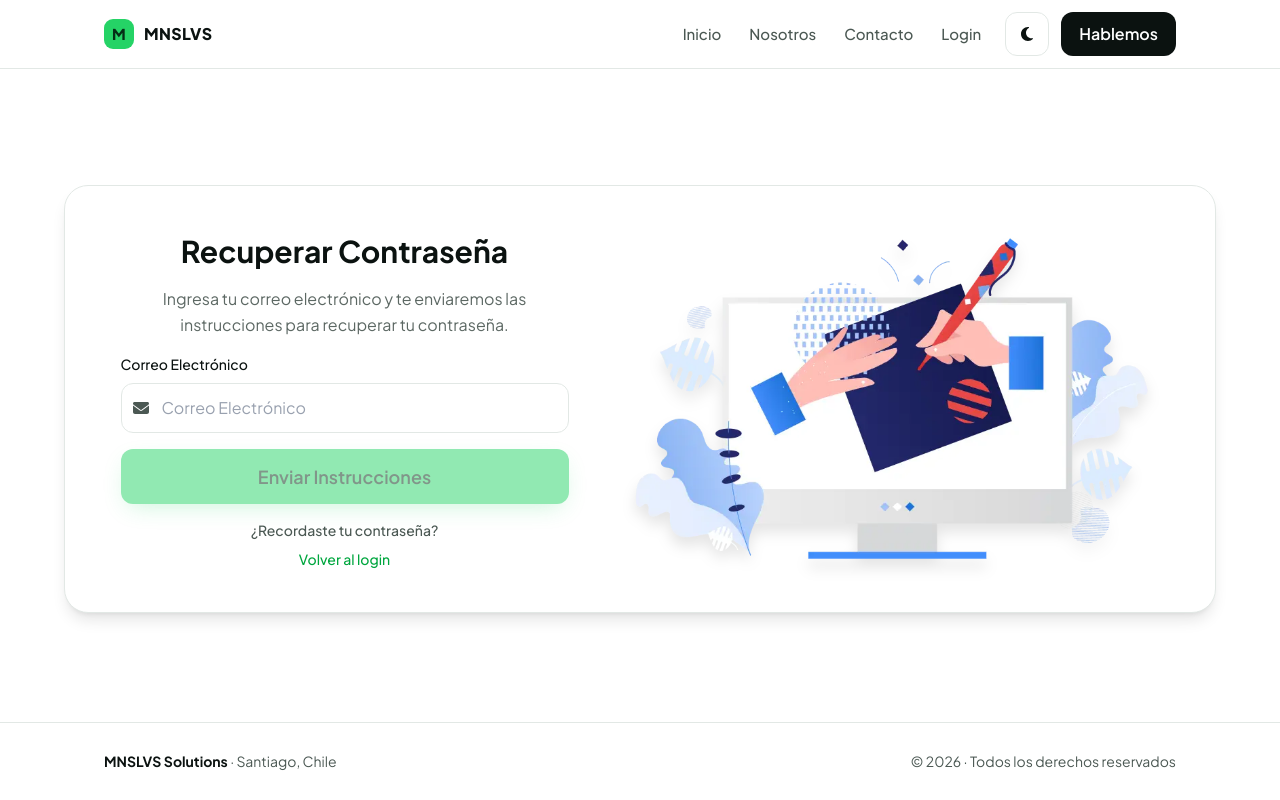
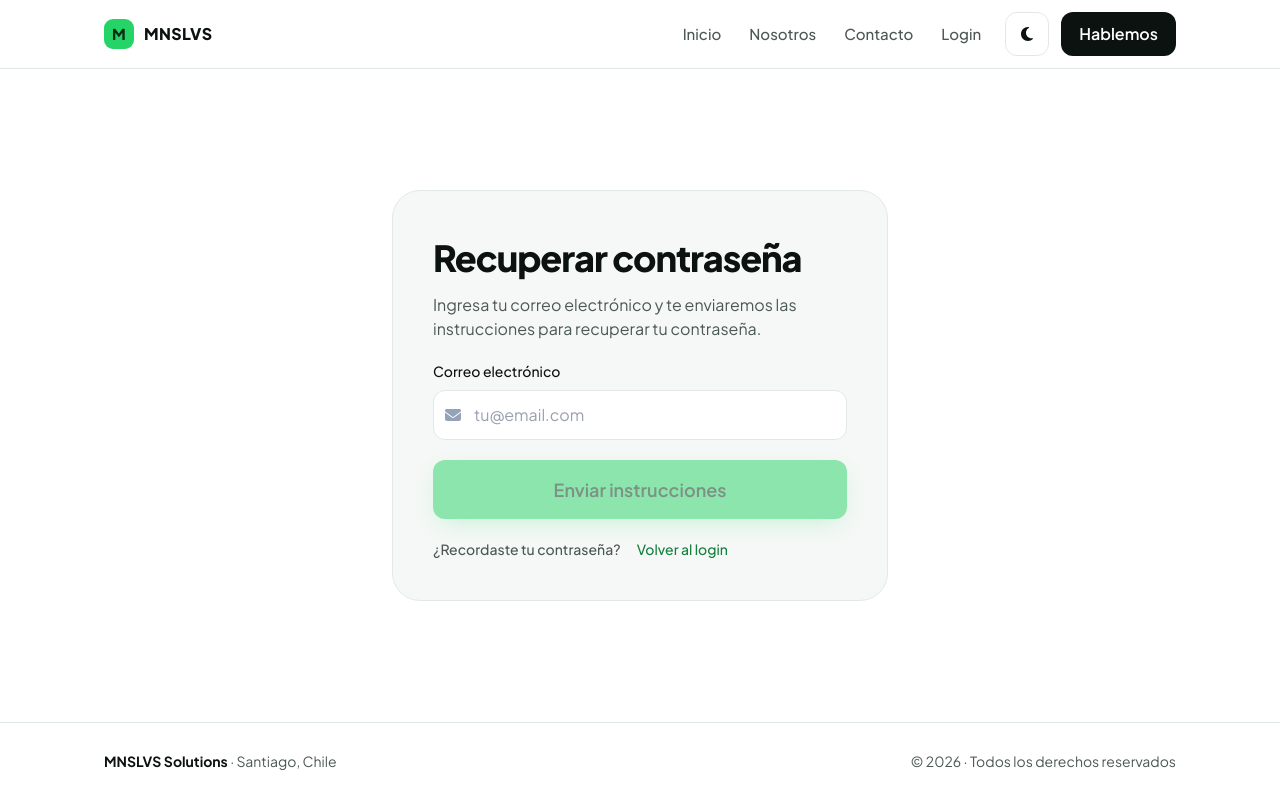
Before and after one commit to emonsalves/AWS-Frontend, a React (Vite) app: page /recovery in a window 1280 px wide. Built offline with nearby package versions, Linux system fonts and the light colour scheme; what tailwindcss-animated would draw is missing.

Commit message:
feat(login): rediseñar ingreso y recuperación con el estilo nuevo
Panel de marca y formulario en tarjeta; la lógica no cambia. Se quita el bloque de registro comentado.

```diff
--- a/src/pages/Login.jsx
+++ b/src/pages/Login.jsx
@@ -1,7 +1,5 @@
 import { Link } from 'react-router';
 import { useState } from 'react';
-import { useTheme } from '../hooks/useTheme';
-import Card from '../components/ui/Card';
 import Button from '../components/ui/Button';
 import Input from '../components/ui/Input';
 import { usePageTitle } from '../hooks/usePageTitle';
@@ -9,7 +7,6 @@ import Icon from '../components/ui/Icon';
 
 const Login = () => {
     usePageTitle("Iniciar sesión");
-    const { text } = useTheme();
     const [email, setEmail] = useState('');
     const [password, setPassword] = useState('');
     const [emailError, setEmailError] = useState('');
@@ -86,41 +83,41 @@ const Login = () => {
     const isFormValid = email && validateEmail(email) && password && password.length >= 6 && !isLoading;
 
     return (
-        <div className="w-full min-h-full flex items-center justify-center px-4 py-4">
-            <Card
-                variant="elevated"
-                className="w-full max-w-[95%] sm:max-w-[90%] lg:max-w-[85%] xl:max-w-6xl mx-auto animate-fade-up animate-once backdrop-blur-xs"
-                padding="none"
+        <div className="mx-auto grid w-full max-w-6xl gap-10 px-5 py-14 sm:px-10 sm:py-20 lg:grid-cols-2 lg:items-stretch">
+            <div className="anim-rise relative hidden overflow-hidden rounded-[28px] bg-ink p-10 text-night-text lg:flex lg:flex-col lg:justify-between dark:bg-night-soft dark:ring-1 dark:ring-night-line">
+                <div
+                    aria-hidden="true"
+                    className="pointer-events-none absolute inset-0 bg-[radial-gradient(rgba(255,255,255,0.08)_1px,transparent_1px)] bg-[size:22px_22px]"
+                />
+                <span aria-hidden="true" className="relative flex h-12 w-12 items-center justify-center rounded-xl bg-primary-500 text-xl font-extrabold text-primary-ink">
+                    M
+                </span>
+                <div className="relative">
+                    <p className="text-[40px] leading-[1.05] font-extrabold tracking-[-0.04em]">Tu panel de MNSLVS Solutions</p>
+                    <p className="mt-4 text-lg text-night-muted">Revisa tus proyectos y automatizaciones en un solo lugar.</p>
+                </div>
+            </div>
+
+            <form
+                onSubmit={handleSubmit}
+                aria-label="Formulario de inicio de sesión"
+                className="anim-rise flex flex-col gap-5 rounded-[28px] border border-paper-line bg-paper-soft p-6 sm:p-10 dark:border-night-line dark:bg-night-soft"
+                style={{ '--delay': '120ms' }}
+                noValidate
             >
-                <form onSubmit={handleSubmit} aria-label="Formulario de inicio de sesión">
-                    <section className="w-full flex flex-col md:flex-row justify-center items-center gap-4 md:gap-12 rounded-2xl p-3 sm:p-4 md:p-6 lg:p-8" role="main">
-                        <div className="w-full md:w-1/2 max-w-xs sm:max-w-sm md:max-w-md lg:max-w-xl">
-                            <img
-                                src="/images/login.webp"
-                                alt="Ilustración de login"
-                                className="w-full h-auto max-h-48 sm:max-h-64 md:max-h-full rounded-2xl filter drop-shadow-xl object-contain"
-                            />
+                <div className="mb-2">
+                    <h1 className="text-[32px] leading-tight font-extrabold tracking-[-0.03em] text-ink sm:text-4xl dark:text-night-text">Iniciar sesión</h1>
+                    <p className="mt-2 text-ink-muted dark:text-night-muted">Ingresa tus credenciales para acceder a tu cuenta.</p>
                 </div>
-                        <div className="w-full md:w-1/2 max-w-sm lg:max-w-md animate-fade-left animate-once space-y-3 sm:space-y-4">
-                            <div className="text-center space-y-2 sm:space-y-3">
-                                <h1 className={`text-xl sm:text-2xl md:text-3xl font-bold ${text.primary}`}>
-                                    Iniciar Sesión
-                                </h1>
-                                <p className={`text-sm sm:text-base leading-relaxed ${text.secondary} opacity-90`}>
-                                    Ingresa tus credenciales para acceder a tu cuenta
-                                </p>
-                            </div>
-                            <div className="space-y-3 sm:space-y-4">
                 <Input
                     type="email"
-                                    placeholder="Correo Electrónico"
-                                    className="w-full"
-                                    leftIcon={<Icon name="envelope" className={text.icon} />}
+                    placeholder="tu@email.com"
+                    leftIcon={<Icon name="envelope" />}
                     value={email}
                     onChange={handleEmailChange}
                     error={emailError}
                     state={emailError ? 'error' : email && validateEmail(email) ? 'success' : 'default'}
-                                    label="Correo Electrónico"
+                    label="Correo electrónico"
                     id="email-input"
                     name="email"
                     autoComplete="email"
@@ -128,9 +125,8 @@ const Login = () => {
                 />
                 <Input
                     type="password"
-                                    placeholder="Contraseña"
-                                    className="w-full"
-                                    leftIcon={<Icon name="lock" className="text-neutral-600 dark:text-neutral-300" />}
+                    placeholder="Tu contraseña"
+                    leftIcon={<Icon name="lock" />}
                     value={password}
                     onChange={handlePasswordChange}
                     error={passwordError}
@@ -141,12 +137,11 @@ const Login = () => {
                     autoComplete="current-password"
                     required
                 />
-                            </div>
-                            <div className="mt-3 sm:mt-4 flex flex-col sm:flex-row justify-between items-start sm:items-center gap-3 sm:gap-2 font-semibold text-sm">
-                                <label className={`flex items-center cursor-pointer ${text.secondary} hover:${text.primary} transition-colors duration-200`}>
+                <div className="flex flex-col items-start justify-between gap-3 text-sm font-medium sm:flex-row sm:items-center">
+                    <label className="flex cursor-pointer items-center gap-3 text-ink-muted dark:text-night-muted">
                         <input
                             type="checkbox"
-                                        className="mr-3 w-4 h-4 rounded-sm border-2 border-neutral-300 text-primary-600 focus:ring-2 focus:ring-primary-500 focus:ring-offset-1 transition-all duration-200"
+                            className="h-4 w-4 rounded-sm accent-primary-500"
                             checked={rememberMe}
                             onChange={(e) => setRememberMe(e.target.checked)}
                         />
@@ -154,42 +149,22 @@ const Login = () => {
                     </label>
                     <Link
                         to="/recovery"
-                                    className="text-green-600 dark:text-green-400 hover:text-green-700 dark:hover:text-green-300 transition-colors duration-200 font-medium"
+                        className="rounded-md text-primary-700 hover:underline focus-visible:outline-2 focus-visible:outline-offset-2 focus-visible:outline-primary-700 dark:text-primary-400 dark:focus-visible:outline-primary-400"
                     >
                         ¿Olvidaste tu contraseña?
                     </Link>
                 </div>
-                            <div className="text-center md:text-left mt-4 sm:mt-6">
-                                <Button
-                                    variant="primary"
-                                    size="md"
-                                    fullWidth
-                                    type="submit"
-                                    className="py-3 sm:py-3.5 text-base sm:text-lg font-semibold"
-                                    disabled={!isFormValid}
-                                >
+                <Button variant="primary" size="lg" fullWidth type="submit" className="mt-2" disabled={!isFormValid}>
                     {isLoading ? (
                         <span className="flex items-center justify-center">
-                                            <Icon name="spinner" className="animate-spin mr-2" />
+                            <Icon name="spinner" className="mr-2 animate-spin" />
                             Iniciando sesión...
                         </span>
                     ) : (
-                                        'Iniciar Sesión'
+                        'Iniciar sesión'
                     )}
                 </Button>
-                            </div>
-                            {/* <div className={`mt-4 font-medium text-sm text-center space-y-2 ${text.secondary}`}>
-                                <div className="space-y-2">
-                                    <p>¿No tienes una cuenta?</p>
-                                    <Link to="/register" className={`${text.accent} hover:text-primary-500 transition-colors duration-200 font-medium block`}>
-                                        Crear cuenta nueva
-                                    </Link>
-                                </div>
-                            </div> */}
-                        </div>
-                    </section>
             </form>
-            </Card>
         </div>
     );
 };
--- a/src/pages/Recovery.jsx
+++ b/src/pages/Recovery.jsx
@@ -1,7 +1,5 @@
 import { Link } from 'react-router';
 import { useState } from 'react';
-import { useTheme } from '../hooks/useTheme';
-import Card from '../components/ui/Card';
 import Button from '../components/ui/Button';
 import Input from '../components/ui/Input';
 import { usePageTitle } from '../hooks/usePageTitle';
@@ -9,7 +7,6 @@ import Icon from '../components/ui/Icon';
 
 const Recovery = () => {
     usePageTitle("Recuperar contraseña");
-    const { text } = useTheme();
     const [email, setEmail] = useState('');
     const [emailError, setEmailError] = useState('');
     const [isLoading, setIsLoading] = useState(false);
@@ -66,119 +63,86 @@ const Recovery = () => {
     const isFormValid = email && validateEmail(email) && !isLoading;
 
     return (
-        <div className="w-full h-full flex items-center justify-center px-4 py-8">
-            <Card
-                variant="elevated"
-                className="w-full max-w-[95%] sm:max-w-[90%] lg:max-w-[85%] xl:max-w-6xl mx-auto animate-fade-up animate-once mt-8 sm:mt-12 md:mt-16 lg:mt-12 mb-6 sm:mb-8 lg:mb-10 backdrop-blur-xs"
-                padding="none"
+        <div className="mx-auto flex w-full max-w-xl px-5 py-14 sm:px-10 sm:py-20">
+            <form
+                onSubmit={handleSubmit}
+                aria-label="Formulario de recuperación de contraseña"
+                className="anim-rise flex w-full flex-col gap-5 rounded-[28px] border border-paper-line bg-paper-soft p-6 sm:p-10 dark:border-night-line dark:bg-night-soft"
+                noValidate
             >
-                <form onSubmit={handleSubmit} aria-label="Formulario de recuperación de contraseña">
-                    <section className="w-full flex flex-col-reverse md:flex-row justify-center items-center gap-6 md:gap-12 rounded-2xl p-4 sm:p-6 lg:p-8" role="main">
-                        <div className="w-full md:w-1/2 max-w-sm lg:max-w-md animate-fade-left animate-once space-y-4">
-                            <div className="text-center space-y-3">
-                                <h1 className={`text-2xl sm:text-3xl font-bold ${text.primary}`}>
-                                    {isSuccess ? 'Instrucciones Enviadas' : 'Recuperar Contraseña'}
+                {isSuccess && (
+                    <span className="flex h-14 w-14 items-center justify-center rounded-full bg-primary-500 text-xl text-primary-ink">
+                        <Icon name="check" />
+                    </span>
+                )}
+                <div>
+                    <h1 className="text-[32px] leading-tight font-extrabold tracking-[-0.03em] text-ink sm:text-4xl dark:text-night-text">
+                        {isSuccess ? 'Instrucciones enviadas' : 'Recuperar contraseña'}
                     </h1>
                     {isSuccess ? (
-                                    <div className="space-y-3">
-                                        <div className="flex justify-center">
-                                            <div className="w-16 h-16 bg-green-100 rounded-full flex items-center justify-center">
-                                                <Icon name="check" className="text-green-600 text-2xl" />
-                                            </div>
-                                        </div>
-                                        <p className={`text-base leading-relaxed ${text.secondary} opacity-90`}>
-                                            {successMessage}
-                                        </p>
-                                        <p className={`text-sm ${text.secondary} opacity-75`}>
+                        <>
+                            <p className="mt-2 text-ink dark:text-night-text">{successMessage}</p>
+                            <p className="mt-2 text-sm text-ink-muted dark:text-night-muted">
                                 Revisa tu bandeja de entrada y sigue las instrucciones para restablecer tu contraseña.
                             </p>
-                                    </div>
+                        </>
                     ) : (
-                                    <p className={`text-base leading-relaxed ${text.secondary} opacity-90`}>
+                        <p className="mt-2 text-ink-muted dark:text-night-muted">
                             Ingresa tu correo electrónico y te enviaremos las instrucciones para recuperar tu contraseña.
                         </p>
                     )}
                 </div>
                 {!isSuccess && (
                     <>
-                                    <div className="space-y-4">
                         <Input
                             type="email"
-                                            placeholder="Correo Electrónico"
-                                            className="w-full"
-                                            leftIcon={<Icon name="envelope" className={text.secondary} />}
+                            placeholder="tu@email.com"
+                            leftIcon={<Icon name="envelope" />}
                             value={email}
                             onChange={handleEmailChange}
                             error={emailError}
                             state={emailError ? 'error' : email && validateEmail(email) ? 'success' : 'default'}
-                                            label="Correo Electrónico"
+                            label="Correo electrónico"
                             id="email-input"
                             name="email"
                             autoComplete="email"
                             required
                         />
-                                    </div>
-                                    <div className="text-center md:text-left mt-6">
-                                        <Button
-                                            variant="primary"
-                                            size="md"
-                                            fullWidth
-                                            type="submit"
-                                            className="py-3.5 text-lg font-semibold"
-                                            disabled={!isFormValid}
-                                        >
+                        <Button variant="primary" size="lg" fullWidth type="submit" disabled={!isFormValid}>
                             {isLoading ? (
                                 <span className="flex items-center justify-center">
-                                                    <Icon name="spinner" className="animate-spin mr-2" />
+                                    <Icon name="spinner" className="mr-2 animate-spin" />
                                     Enviando...
                                 </span>
                             ) : (
-                                                'Enviar Instrucciones'
+                                'Enviar instrucciones'
                             )}
                         </Button>
-                                    </div>
                     </>
                 )}
-                            <div className={`mt-4 font-medium text-sm text-center space-y-2 ${text.secondary}`}>
+                <div className="flex flex-wrap items-center gap-x-4 gap-y-2 text-sm font-medium text-ink-muted dark:text-night-muted">
                     {isSuccess ? (
-                                    <div className="space-y-2">
-                                        <p>¿No recibiste el email?</p>
-                                        <div className="flex flex-col sm:flex-row items-center justify-center gap-2 sm:gap-4">
+                        <>
+                            <span>¿No recibiste el correo?</span>
                             <button
+                                type="button"
                                 onClick={() => {
                                     setIsSuccess(false);
                                     setSuccessMessage('');
                                 }}
-                                                className="text-green-600 dark:text-green-400 hover:text-green-700 dark:hover:text-green-300 transition-colors duration-200 font-medium underline"
+                                className="rounded-md text-primary-700 hover:underline focus-visible:outline-2 focus-visible:outline-offset-2 focus-visible:outline-primary-700 dark:text-primary-400 dark:focus-visible:outline-primary-400"
                             >
                                 Enviar nuevamente
                             </button>
-                                            <span className="hidden sm:inline text-neutral-400">|</span>
-                                            <Link to="/Login" className="text-green-600 dark:text-green-400 hover:text-green-700 dark:hover:text-green-300 transition-colors duration-200 font-medium">
+                        </>
+                    ) : (
+                        <span>¿Recordaste tu contraseña?</span>
+                    )}
+                    <Link to="/login" className="rounded-md text-primary-700 hover:underline focus-visible:outline-2 focus-visible:outline-offset-2 focus-visible:outline-primary-700 dark:text-primary-400 dark:focus-visible:outline-primary-400">
                         Volver al login
                     </Link>
                 </div>
-                                    </div>
-                                ) : (
-                                    <div className="space-y-2">
-                                        <p>¿Recordaste tu contraseña?</p>
-                                        <Link to="/Login" className="text-green-600 dark:text-green-400 hover:text-green-700 dark:hover:text-green-300 transition-colors duration-200 font-medium block">
-                                            Volver al login
-                                        </Link>
-                                    </div>
-                                )}
-                            </div>
-                        </div>
-                        <div className="w-full md:w-1/2 max-w-md lg:max-w-xl">
-                            <img
-                                src="/images/login.webp"
-                                alt="Ilustración de recuperación de contraseña"
-                                className="w-full h-auto rounded-2xl filter drop-shadow-xl"
-                            />
-                        </div>
-                    </section>
             </form>
-            </Card>
         </div>
     );
 };
```
Lines whose indentation alone changed are shown as unchanged.
